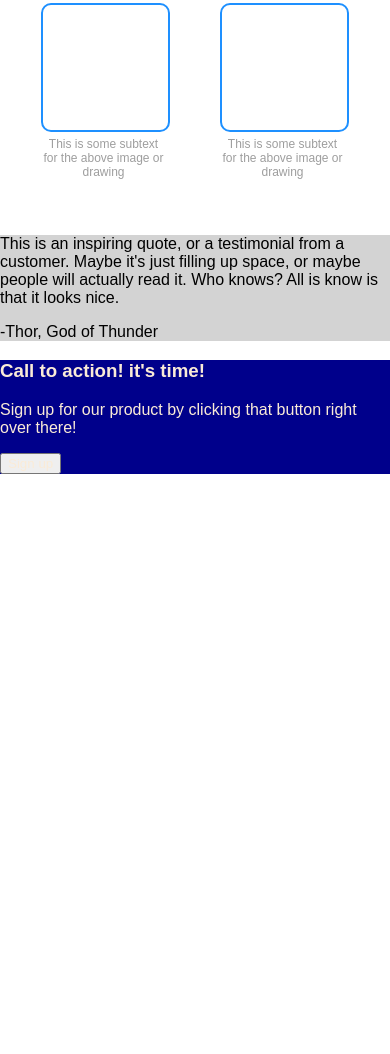
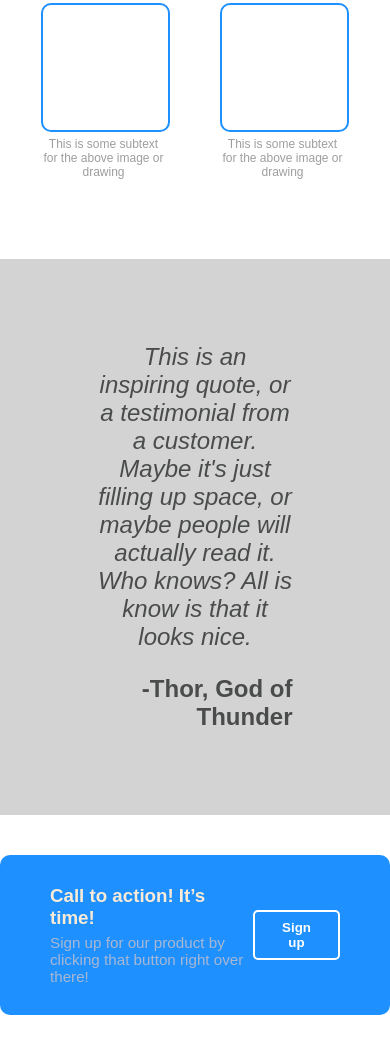
Before and after one commit to cdron9/landing-page, a plain HTML site: page index.html in a window 390 px wide. Shown: the part 811-1865 px from the top of the page. Before the commit the page ends 1285 px from the top, so only its background shows below. Drawn offline with Linux system fonts and the light colour scheme.

Commit message:
site complete
lacking responsiveness and some padding needs adjusting

```diff
--- a/index.html
+++ b/index.html
@@ -63,18 +63,25 @@
     </div>
 </div>
 
-<div class="quote">
-    <p>This is an inspiring quote, or a testimonial from a customer. Maybe it's just filling up space, or maybe people will actually read it. Who knows? All is know is that it looks nice.</p>
+<div class="quote-container">
+    <div class="quote">
+        <p>This is an inspiring quote, or a testimonial from a customer. Maybe it's just filling up space, or maybe people will actually read it. Who knows? All is know is that it looks nice.</p>
 
-    <p class="quote-author">-Thor, God of Thunder</p>
+        <p class="quote-author">-Thor, God of Thunder</p>
+    </div>
 </div>
 
-<footer class="footer">
-    <div>
-        <h3>Call to action! it's time!</h3>
-        <p>Sign up for our product by clicking that button right over there!</p>
-        <button class="footer-button"><a href="/">Sign up</a></button>
+<footer>
+    <div class="footer-container">
+      <div class="footer-text">
+        <h3 class="footer-title">Call to action! It’s time!</h3>
+        <p class="footer-body">Sign up for our product by clicking that button right over there!</p>
+      </div>
+      <button class="footer-button">
+        <a href="/">Sign up</a>
+      </button>
     </div>
-</footer>
+  </footer>
+
 </body>
 </html>
--- a/styles.css
+++ b/styles.css
@@ -6,11 +6,13 @@ font-family: sans-serif;
 
 }
 
-header, .footer {
+header {
     background-color: darkblue;
     width: 100%;
     color: antiquewhite;
 }
+
+
 
 .quote {
     background-color: lightgrey;
@@ -56,7 +58,7 @@ a {
     display: flex;
     justify-content: space-between;
     align-items: center;
-    padding: 10vh 10%;
+    padding: 10vh 10vw;
 }
 
 
@@ -126,5 +128,80 @@ padding-bottom: 20px;
     color: rgb(158, 158, 158);
     font-size: 0.75rem;
     padding-top: 5px;
-    padding-bottom: 40px;
+    padding-bottom: 80px;
 }
+
+
+
+.quote {
+    font-style: italic;
+    font-weight: 100;
+    color: #4a4b4b;
+    text-align: center;
+    max-width: 50vw;
+    font-size: 1.5rem;
+}
+
+.quote-container {
+    display: flex;
+    justify-content: center;
+    background-color: lightgray;
+
+    padding-top: 60px;
+    padding-bottom: 60px;
+}
+
+
+.quote-author {
+    font-style: normal;
+    font-weight: bold;
+
+    text-align: end;
+}
+
+
+
+footer {
+    padding: 40px 0;
+}
+
+.footer-container {
+    background-color: dodgerblue;
+    color: antiquewhite;
+    padding: 30px 50px;
+    margin: 0 auto;
+    max-width: 900px;
+    border-radius: 10px;
+
+    display: flex;
+    justify-content: space-between;
+    align-items: center;
+}
+
+.footer-text {
+    max-width: 70%;
+}
+
+.footer-title {
+    margin: 0;
+}
+
+.footer-body {
+    margin: 5px 0 0;
+    font-size: 0.95rem;
+    color: #a8b7d3; /* light gray */
+  }
+
+  .footer-button {
+    background: transparent;
+    border: 2px solid white;
+    border-radius: 5px;
+    padding: 8px 20px;
+    font-weight: bold;
+    cursor: pointer;
+  }
+
+  .footer-button a {
+    color: white;
+    text-decoration: none;
+  }
```
